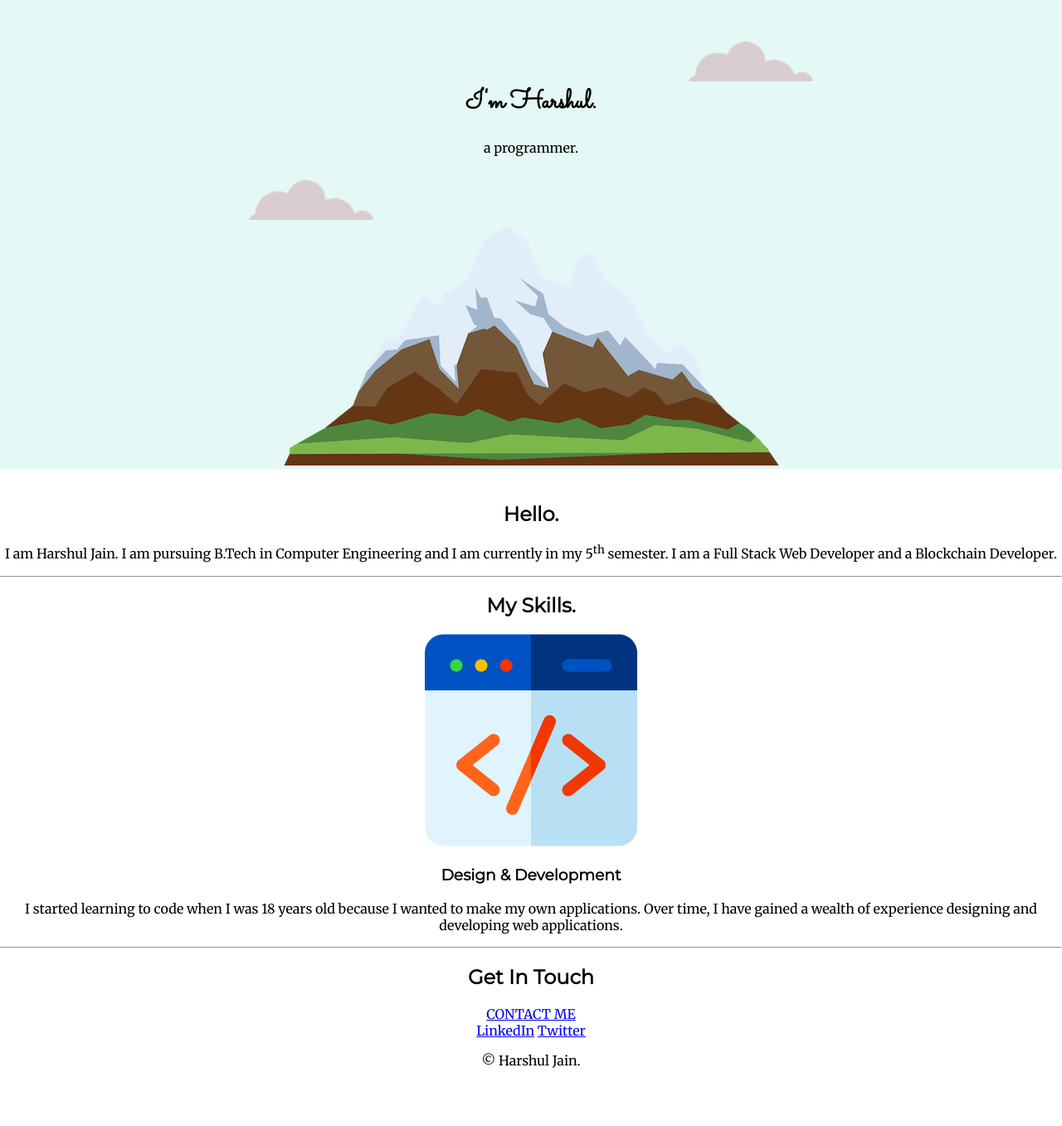
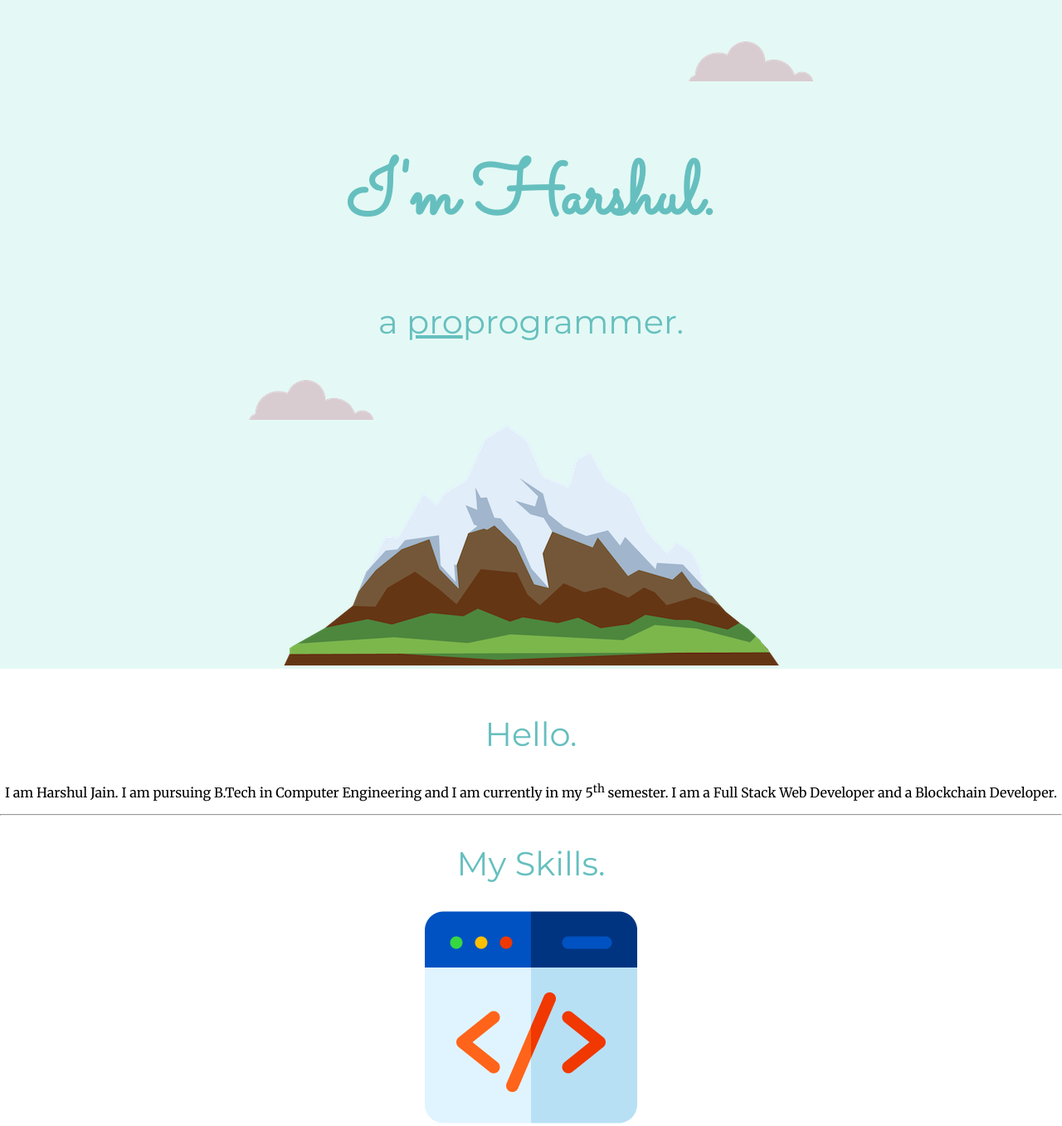
Before and after one commit to Harshul02/Full-Stack-Web-Dev, a plain HTML site: page CSS-My Site/index.html in a window 1280 px wide. Shown: the top 1357 px of the page at 83% size. Before the commit the page ends 1304 px from the top, so only its background shows below. Drawn offline with Linux system fonts and the light colour scheme.

Commit message:
Added Text Color

```diff
--- a/CSS-My Site/css/style.css
+++ b/CSS-My Site/css/style.css
@@ -3,18 +3,34 @@ body{
     text-align: center;
     font-family: 'Merriweather', serif;
 }
+
 h1{
-    margin-top: 0;
+    color: #66BFBF;
+    font-size: 5.625rem;
     font-family: 'Sacramento', cursive;
+    line-height: 2;
+    margin: 50px auto 0 auto;
 }
 
 h2{
+    color: #66BFBF;
     font-family: 'Montserrat', sans-serif;
+    font-size: 2.5rem;
+    font-weight: normal;
 }
 
 h3{
     font-family: 'Montserrat', sans-serif;
+    color: #11999E;
 }
+
+a{
+    color: #11999E;
+}
+
+
+/* ----------------------------------------Class----------------------------------------- */
+
 
 .top-container{
     background-color: #E4F9F5;
--- a/CSS-My Site/index.html
+++ b/CSS-My Site/index.html
@@ -15,7 +15,7 @@
 <div class="top-container">
     <img class="top-cloud" src="images/cloud.png" alt="cloud-img">
     <h1>I'm Harshul.</h1>
-    <p>a programmer.</p>
+    <h2>a <span><u>pro</u></span>programmer.</h2>
     <img class="bottom-cloud" src="images/cloud.png" alt="cloud-img">
     <img src="images/mountain.png" alt="mountain-img">
 </div>
```
